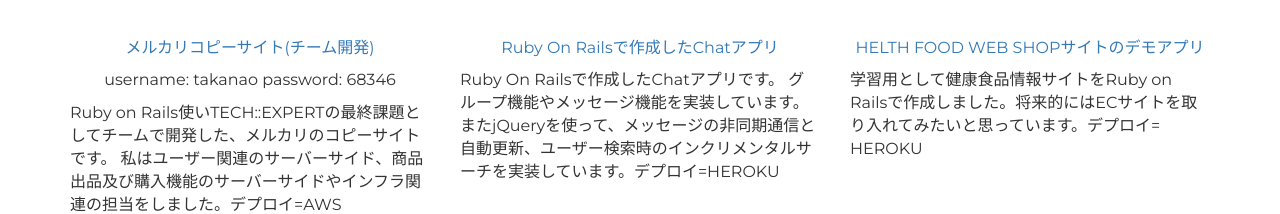
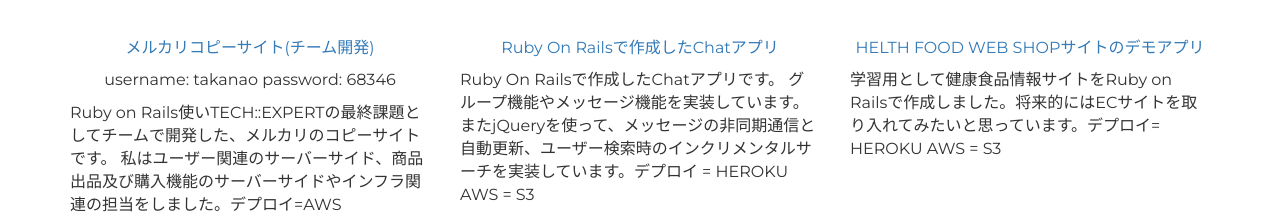
Before and after one commit to bomber0522/taka-portfolio, a plain HTML site: page index.html in a window 1280 px wide. Shown: the part 723-937 px from the top of the page. Drawn offline with Linux system fonts and the light colour scheme.

Commit message:
indexの編集

```diff
--- a/index.html
+++ b/index.html
@@ -89,14 +89,14 @@
         <p><a href="https://github.com/bomber0522/chat-space2" target="_blank">Ruby On Railsで作成したChatアプリ</a></p>
         <p class="discription">Ruby On Railsで作成したChatアプリです。
           グループ機能やメッセージ機能を実装しています。
-          またjQueryを使って、メッセージの非同期通信と自動更新、ユーザー検索時のインクリメンタルサーチを実装しています。デプロイ=HEROKU
+          またjQueryを使って、メッセージの非同期通信と自動更新、ユーザー検索時のインクリメンタルサーチを実装しています。デプロイ = HEROKU AWS = S3
         </p><br><br>
         <a href="https://vast-waters-92868.herokuapp.com/" target="_blank"><img src="img/portfolio/chat_space.png" class="img-responsive"></a><br>
       </div>
       <div class="col-lg-4 col-md-4 col-sm-4 gallery">
         <p><a href="https://github.com/bomber0522/online_shop" target="_blank">HELTH FOOD WEB SHOPサイトのデモアプリ</a></p>
         <p class="discription">
-          学習用として健康食品情報サイトをRuby on Railsで作成しました。将来的にはECサイトを取り入れてみたいと思っています。デプロイ= HEROKU
+          学習用として健康食品情報サイトをRuby on Railsで作成しました。将来的にはECサイトを取り入れてみたいと思っています。デプロイ= HEROKU AWS = S3
         </p><br><br>
         <a href="https://pacific-fortress-66597.herokuapp.com/" target="_blank"><img src="img/portfolio/helth_food.png" class="img-responsive"></a><br>
       </div>
```
